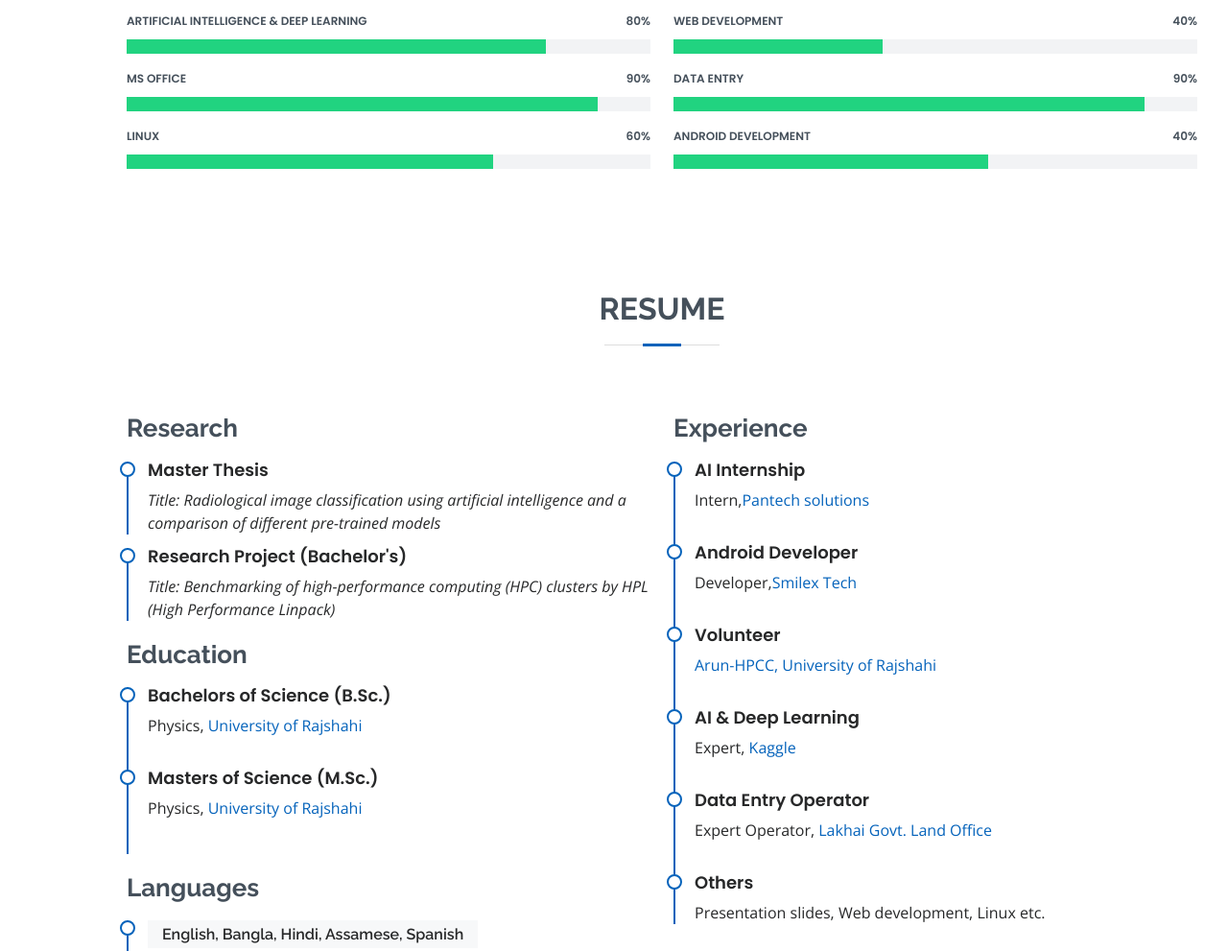
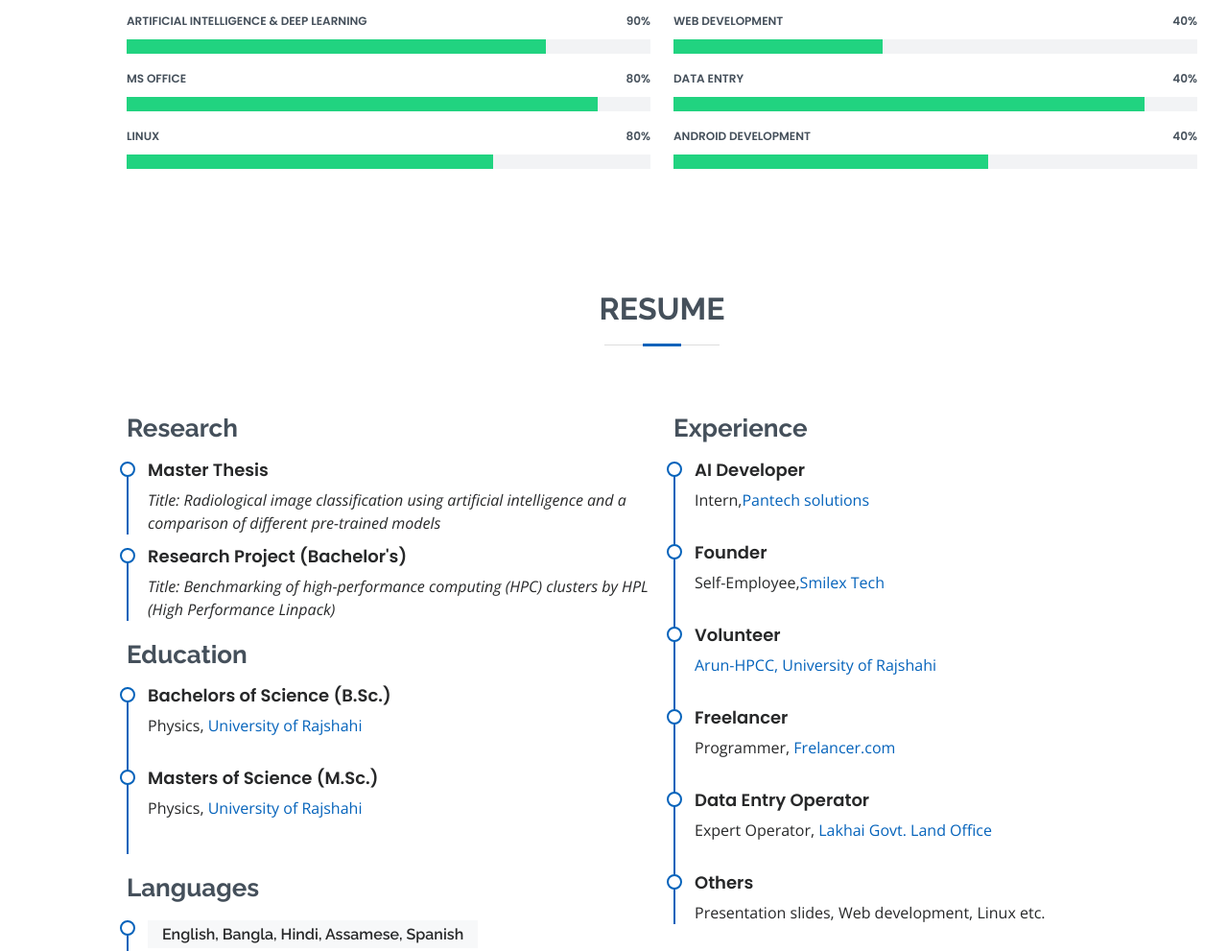
Before and after one commit to Bishwajit-Shil/jit-portfolio, a plain HTML site: page index.html in a window 1280 px wide. Shown: the part 1737-2728 px from the top of the page at 96% size. Drawn offline with nearby package versions, Linux system fonts and the light colour scheme.

Commit message:
Update index.html

```diff
--- a/index.html
+++ b/index.html
@@ -60,13 +60,15 @@
   <section id="hero" class="d-flex flex-column justify-content-center">
     <div class="container" data-aos="zoom-in" data-aos-delay="100">
       <h1>Bishwajit Shil</h1>
-      <p>I'm <span class="typed" data-typed-items="AI and Tensorflow Expert, Android Developer"></span></p>
+      <p>I'm <span class="typed" data-typed-items="Deep Learning Researcher","AI and Tensorflow Expert, Android Developer"></span></p>
       <div class="social-links">
         <a href="https://github.com/Bishwajit-Shil?tab=repositories" class="twitter"><i class="bx bxl-github"></i></a>
+        <a href="https://bd.linkedin.com/in/bishwajit-shil-bb0127203" class="linkedin"><i class="bx bxl-linkedin"></i></a>
+
         <a href="https://www.kaggle.com/jitshil143" class="twitter"><i class="bx bxl-kickstarter"></i></a>
         <a href="https://web.facebook.com/profile.php?id=100006236775749" class="facebook"><i class="bx bxl-facebook"></i></a>
-        <a href="https://bd.linkedin.com/in/bishwajit-shil-bb0127203" class="linkedin"><i class="bx bxl-linkedin"></i></a>
-        <a href="" class="twitter"><i class="bx bxl-twitter"></i></a>
+        <a href="https://play.google.com/store/apps/dev?id=7621550291832441842&hl=en&gl=US" class="playstore"><i class="bx bxl-google-play"></i></a>
+
 
       </div>
     </div>
@@ -135,21 +137,21 @@
           <div class="col-lg-6">
 
             <div class="progress">
-              <span class="skill">artificial intelligence & Deep learning <i class="val">80%</i></span>
+              <span class="skill">artificial intelligence & Deep learning <i class="val">90%</i></span>
               <div class="progress-bar-wrap">
                 <div class="progress-bar" role="progressbar" aria-valuenow="80" aria-valuemin="0" aria-valuemax="80"></div>
               </div>
             </div>
 
             <div class="progress">
-              <span class="skill">MS Office <i class="val">90%</i></span>
+              <span class="skill">MS Office <i class="val">80%</i></span>
               <div class="progress-bar-wrap">
                 <div class="progress-bar" role="progressbar" aria-valuenow="90" aria-valuemin="0" aria-valuemax="90"></div>
               </div>
             </div>
 
             <div class="progress">
-              <span class="skill">Linux <i class="val">60%</i></span>
+              <span class="skill">Linux <i class="val">80%</i></span>
               <div class="progress-bar-wrap">
                 <div class="progress-bar" role="progressbar" aria-valuenow="70" aria-valuemin="0" aria-valuemax="70"></div>
               </div>
@@ -169,7 +171,7 @@
             </div>
 
             <div class="progress">
-              <span class="skill">Data Entry <i class="val">90%</i></span>
+              <span class="skill">Data Entry <i class="val">40%</i></span>
               <div class="progress-bar-wrap">
                 <div class="progress-bar" role="progressbar" aria-valuenow="90" aria-valuemin="0" aria-valuemax="90"></div>
               </div>
@@ -244,13 +246,13 @@
             <h3 class="resume-title">Experience</h3>
 
             <div class="resume-item">
-              <h4>AI Internship</h4>
+              <h4>AI Developer</h4>
               <p>Intern,<a href="https://www.pantechsolutions.net/">Pantech solutions</a> </p>
             </div>
 
             <div class="resume-item">
-              <h4>Android Developer</h4>
-              <p>Developer,<a href="https://play.google.com/store/apps/dev?id=7621550291832441842">Smilex Tech</a> </p>
+              <h4>Founder</h4>
+              <p>Self-Employee,<a href="https://play.google.com/store/apps/dev?id=7621550291832441842">Smilex Tech</a> </p>
             </div>
 
             <div class="resume-item">
@@ -259,8 +261,8 @@
             </div>
 
             <div class="resume-item">
-              <h4>AI & Deep Learning</h4>
-              <p>Expert, <a href="https://www.kaggle.com/jitshil143">Kaggle</a></p>
+              <h4>Freelancer</h4>
+              <p>Programmer, <a href="">Frelancer.com</a></p>
             </div>
 
             <div class="resume-item">
```
